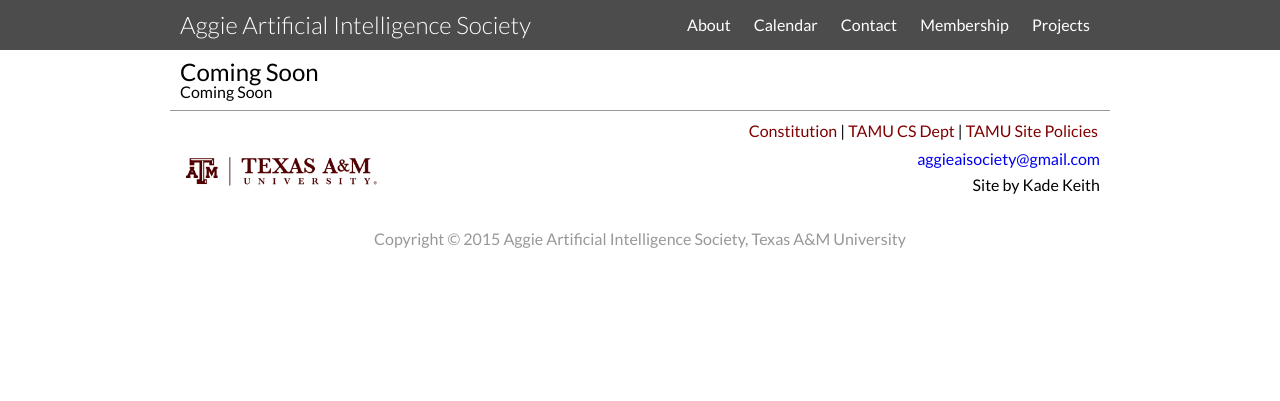
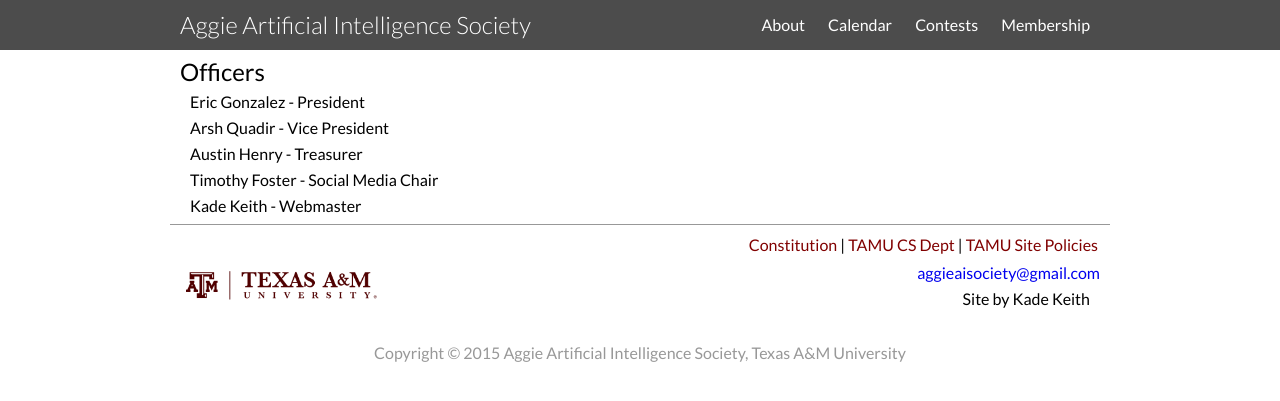
Before and after one commit to keithkade/aais, a Jekyll site: the page built from membership.html, in a window 1280 px wide. Shown: the top 401 px of the page. Built offline with Jekyll 4.4.1, drawn with Linux system fonts in a browser that asks for light colours.

Commit message:
updated about, membership, and contests

```diff
--- a/css/main.scss
+++ b/css/main.scss
@@ -238,10 +238,6 @@
                 margin: 10px 0 10px 0;
             }
 
-            p {
-                margin: 10px;
-            }
-
             .post-meta {
                 text-align: right;
             }
@@ -251,6 +247,15 @@
 
 .page-heading {
     font-size: 24px;
+}
+
+.contest-heading {
+    font-size: 20px;
+    margin: 10px 0 10px 0;
+}
+
+p {
+    margin: 10px;
 }
 
 /*=====================Responsive!=====================*/
--- a/membership.html
+++ b/membership.html
@@ -7,6 +7,11 @@
 
 <div class="home">
 
-    <h1 class="page-heading">Coming Soon</h1>
-    <p>Coming Soon</p>
+    <h1 class="page-heading">Officers</h1>
+    <p>Eric Gonzalez - President</p>
+    <p>Arsh Quadir - Vice President</p>
+    <p>Austin Henry - Treasurer</p>
+    <p>Timothy Foster - Social Media Chair</p>
+    <p>Kade Keith - Webmaster</p>
+
 </div>
```
Also changed, not shown: about.html (+6 -2 lines), contact.html (deleted, +0 -13 lines), contests.html (added, +19 -0 lines), projects.html (deleted, +0 -12 lines), 1 other file.
